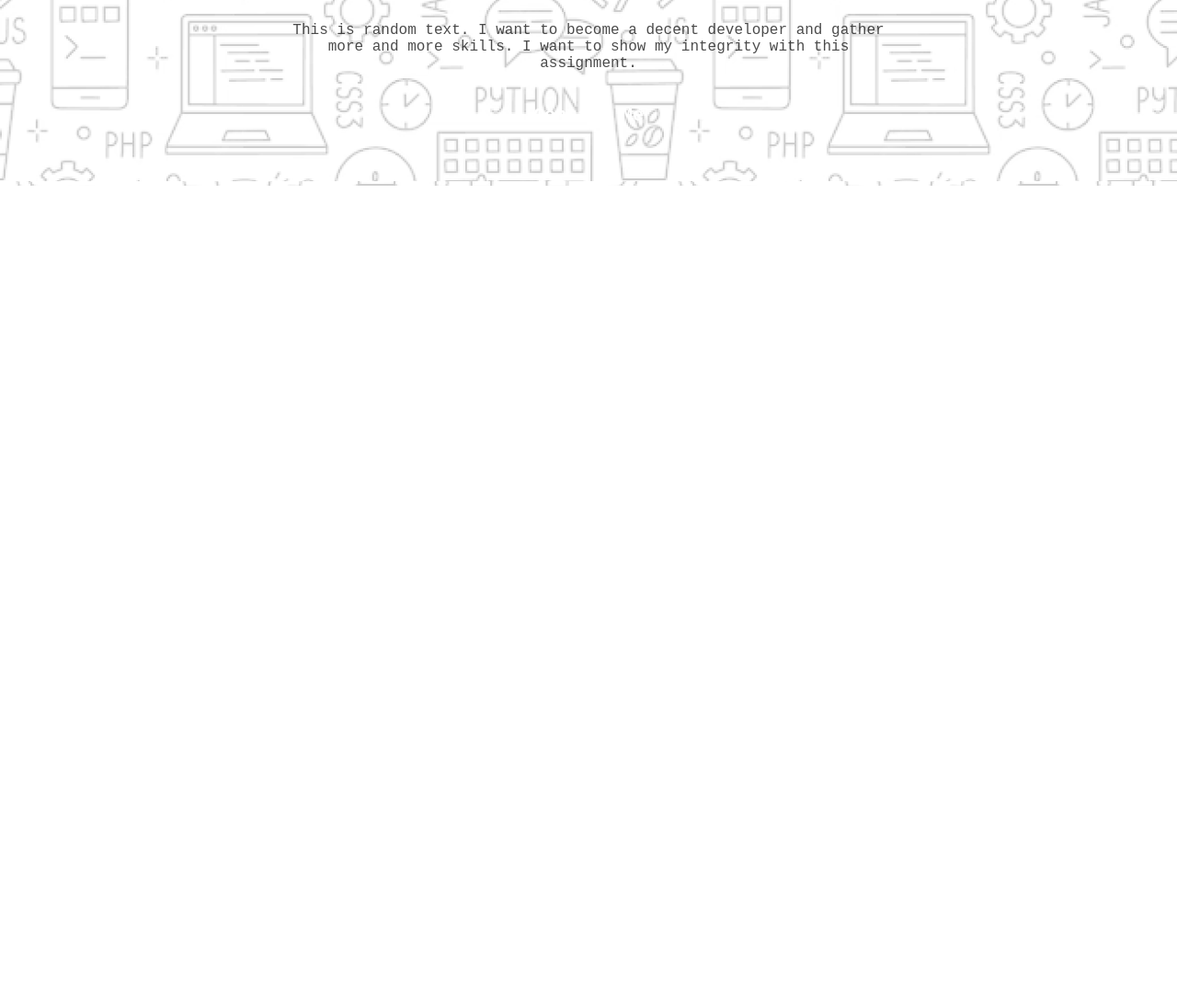
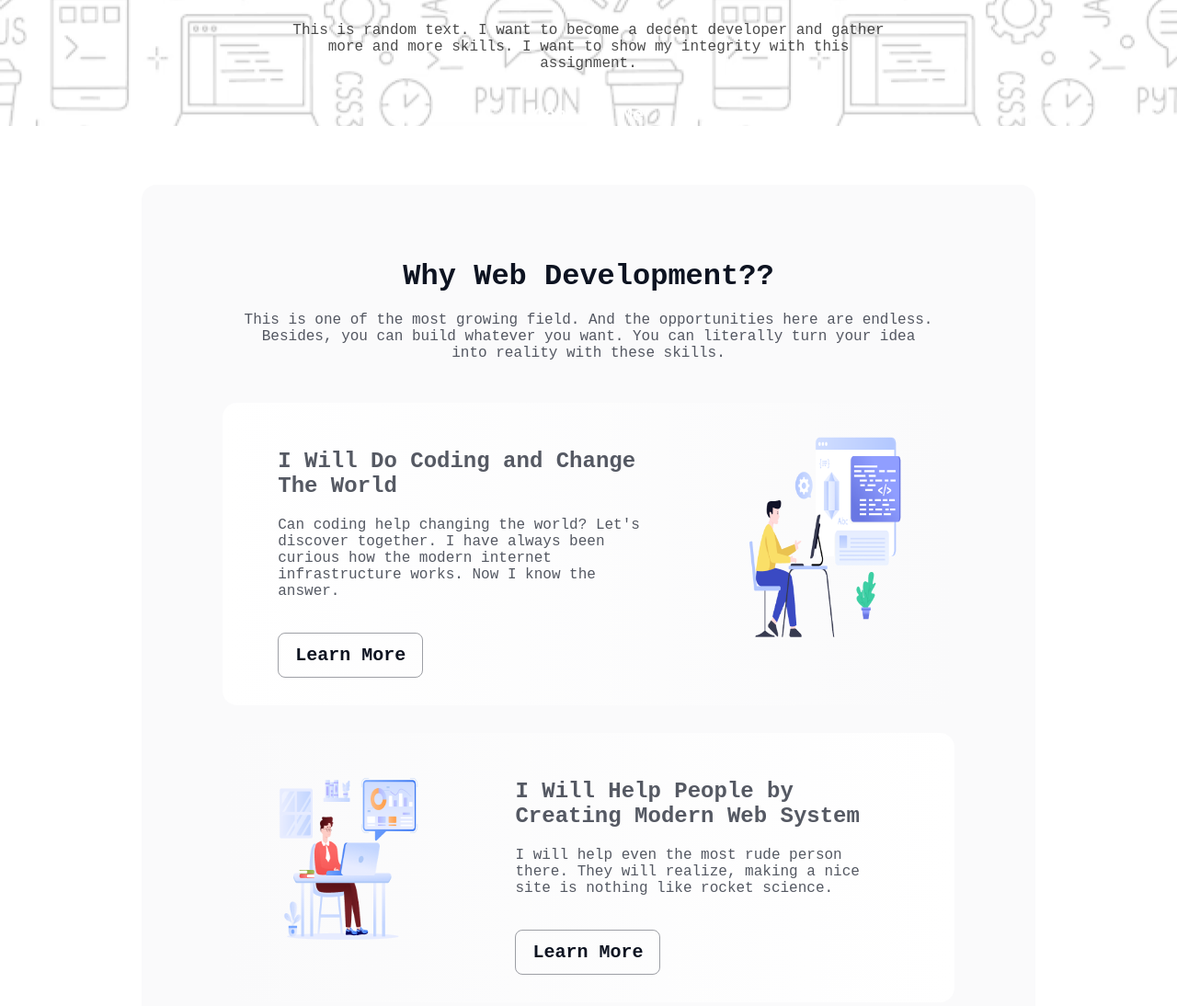
Before and after one commit to AlAminShuvo7/assignment-1, a plain HTML site: page index.html in a window 1280 px wide. Shown: the part 634-1728 px from the top of the page at 92% size. Before the commit the page ends 836 px from the top, so only its background shows below. Drawn offline with Linux system fonts and the light colour scheme; a web font is replaced by a local one.

Commit message:
description complete

```diff
--- a/index.html
+++ b/index.html
@@ -25,7 +25,8 @@
             <div class="bio">
                 <img src="images/Group.png" alt="">
                 <h2 class="extrabold f-48">"In the near future, I hope to become a Developer."</h2>
-                <p class="f-16">This is random text. I want to become a decent developer and gather more and more skills. I want to show my integrity with this assignment.</p>
+                <p class="f-16">This is random text. I want to become a decent developer and gather more and more
+                    skills. I want to show my integrity with this assignment.</p>
                 <a href="#"><span class="f-20 semibold bio-btn">Contact Me</span></a>
             </div>
         </section>
@@ -34,6 +35,62 @@
 
     <!-- Main Section  -->
     <main>
+
+        <!-- Description Section  -->
+        <section class="description">
+            <div class="innerbox">
+                <div class="desc-top">
+                    <h3 class="section-title">Why Web Development??</h3>
+                    <p class="f-16 t-10">This is one of the most growing field. And the opportunities here are endless.
+                        Besides, you can
+                        build whatever you want. You can literally turn your idea into reality with these skills.</p>
+                </div>
+
+                <div class="desc-details">
+                    <div class="detail">
+                        <div class="card-1">
+                            <div class="assert">
+                                <h5 class="f-24 t-7 bold">I Will Do Coding and Change The World</h5>
+                                <p class="f-16 t-10">Can coding help changing the world? Let's discover together. I have
+                                    always been curious how the
+                                    modern internet infrastructure works. Now I know the answer.</p>
+                                <a href="" class="desc-btn">Learn More</a>
+                            </div>
+                            <img src="images/Layer_1.png" alt="">
+
+                        </div>
+
+                    </div>
+                    <div class="detail">
+                        <div class="card-1" id="rev">
+                            <div class="assert">
+                                <h5 class="f-24 t-7 bold">I Will Help People by Creating Modern Web System</h5>
+                                <p class="f-16 t-10">I will help even the most rude person there. They will realize,
+                                    making a nice site is nothing like
+                                    rocket science.</p>
+                                <a href="" class="desc-btn">Learn More</a>
+                            </div>
+                            <img src="images/Group 3.png" alt="">
+                        </div>
+
+                    </div>
+                    <div class="detail">
+                        <div class="card-1">
+                            <div class="assert">
+                                <h5 class="f-24 t-7 bold">I Will Make Everything a Person Can Thing of</h5>
+                                <p class="f-16 t-10">I often get some ideas and think of implementing them. I hope these
+                                    skills will help me chasing my
+                                    dreams. I am trying at this very moment.</p>
+                                <a href="" class="desc-btn">Learn More</a>
+                            </div>
+                            <img src="images/Group 4.png" alt="">
+                        </div>
+
+                    </div>
+                </div>
+            </div>
+
+        </section>
 
     </main>
 
--- a/styles/style.css
+++ b/styles/style.css
@@ -4,10 +4,20 @@
     box-sizing: border-box;
 }
 
+body {
+    margin: 0;
+}
+
 .azeret-mono-default {
   font-family: "Azeret Mono", monospace;
   font-optical-sizing: auto;
   font-style: normal;
+}
+
+.section-title {
+    font-size: 32px;
+    font-weight: 800;
+    color: #0D1321ff;
 }
 
 .t-10 {
@@ -26,6 +36,9 @@
     color: #fff;
 }
 
+.bold {
+    font-weight: 700;
+}
 
 .semibold {
     font-weight: 600;
@@ -61,10 +74,6 @@
 
 /* Navigation Styles  */
 
-body {
-    margin: 0;
-}
-
 header > nav {
     display: flex;
     justify-content: space-between;
@@ -95,7 +104,7 @@ header nav a {
     display: flex;
     flex-direction: column;
     align-items: center;
-    padding: 26px 221px 45px;
+    padding: 26px 221px 0px;
 }
 
 .bio img {
@@ -116,7 +125,7 @@ header nav a {
 
 .bio a {
     margin-top: 0;
-    margin-bottom: 20px;
+    margin-bottom: 0px;
     text-decoration: none;
 }
 
@@ -139,3 +148,95 @@ header nav a {
 .bio > * {
     text-align: center;
 }
+
+/* Description Section  */
+
+.description {
+    background-color: #FAFAFB;
+    display: flex;
+    flex-direction: column;
+    align-items: center;
+    margin: 5% 12%;
+    border-radius: 16px;
+}
+
+.innerbox {
+    padding: 5%;
+}
+
+.desc-top {
+    margin-bottom: 45px;
+    text-align: center;
+    padding: 0 7%;
+}
+
+.desc-top h3 {
+    margin-bottom: 0;
+}
+
+.desc-top p {
+    margin-top: 20px;
+    opacity: 70%;
+}
+
+.desc-details {
+    display: flex;
+    flex-direction: column;
+    gap: 30px;
+    margin-top: 5px;
+}
+
+.detail {
+    display: flex;
+    margin: 0 20px;
+}
+
+.card-1 {
+    margin: 0 20px;
+    display: flex;
+    flex-direction: row;
+    gap: 20px;
+    background-image: linear-gradient(90deg, #fff, #FAFAFB);
+    justify-content: space-between;
+    align-items: center;
+    padding: 0 50px;
+    border-radius: 16px;
+    padding-bottom: 20px;
+}
+
+.card-1 .assert h5 {
+    margin-bottom: 20px;
+}
+
+.card-1 .assert p {
+    opacity: 70%;
+    margin-top: 2px;
+}
+
+.assert {
+    width: 60%;
+    margin: 10px 10px;
+}
+
+.card-1 > img {
+    width: 25%;
+   height: 240px;
+}
+
+.desc-btn {
+    display: inline-block;
+    text-decoration: none;
+    color: #0D1321;
+    font-size: 20px;
+    font-weight: 600;
+    border: 1px solid #0D132166;
+    padding: 12px 18px;
+    border-radius: 8px;
+    margin-top: 20px;
+}
+
+#rev {
+    display: flex;
+    flex-direction: row-reverse;
+    background-image: linear-gradient(90deg, #FAFAFB, #fff);
+}
```
